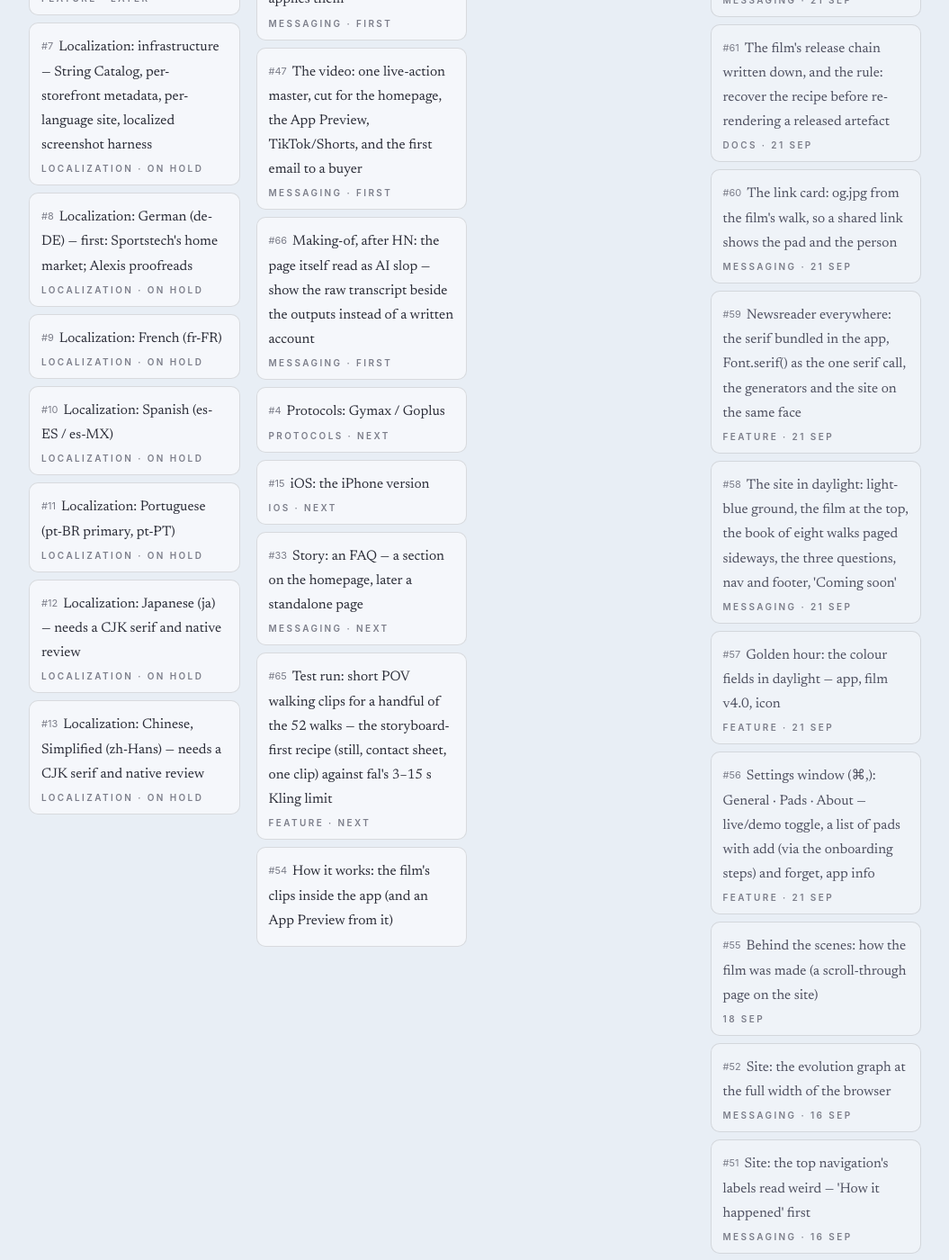
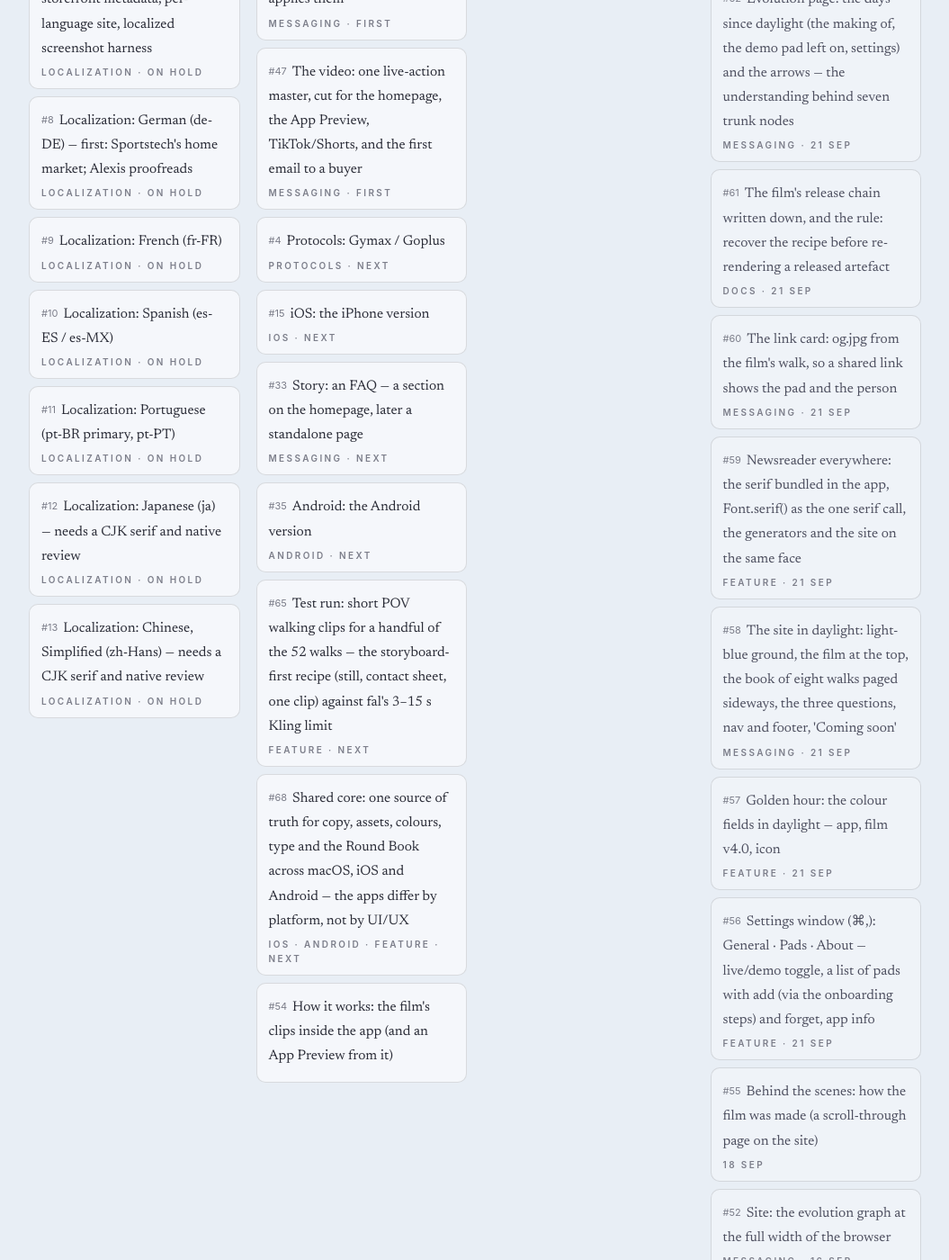
Before and after one commit to akaalias/mosey-site, a Jekyll site: the page built from backlog.html, in a window 1280 px wide and 1400 px high, scrolled down 1286 px. Shown: the whole window at 90% size, without its empty margins (112-1167 px from the left). Built offline with Jekyll 4.4.1, drawn with Linux system fonts in a browser that asks for light colours; some of the changed text lies outside the part shown.

Commit message:
Backlog: the shared core (#68), Android in the release flow

```diff
--- a/backlog.html
+++ b/backlog.html
@@ -27,11 +27,10 @@ description: "What's on Mosey's board: the tickets, iced, next, in hand and done
 
 <div class='bl-head'><div class='kicker'>Mosey · Backlog</div><h1>What's on the board.</h1><p>The tickets as they stand: what's iced, what's next, what's in hand, what's done. Every one is a real ticket in the project's tracker; this page is a print of them.</p></div>
 <div class='bl-cols'>
-<section class='bl-col icebox'><h2>Icebox</h2><span class='bl-sub'><b>13</b> · later, or on hold</span><ul class='bl-list'>
+<section class='bl-col icebox'><h2>Icebox</h2><span class='bl-sub'><b>12</b> · later, or on hold</span><ul class='bl-list'>
 <li class='bl-card'><span class='bl-num'>#5</span><span class='bl-title'>Protocols: FitShow proprietary fallback (for FitShow modules that don&#x27;t expose FTMS)</span><span class='bl-kick'>protocols · later</span></li>
 <li class='bl-card'><span class='bl-num'>#16</span><span class='bl-title'>Marketing: research the most effective organic approach on X/Twitter and TikTok (assume iOS, KingSmith support and localization exist)</span><span class='bl-kick'>marketing · later</span></li>
 <li class='bl-card'><span class='bl-num'>#34</span><span class='bl-title'>Story: &quot;sitting is the new smoking&quot; — the sedentary-time research on the Research page and in a post</span><span class='bl-kick'>messaging · later</span></li>
-<li class='bl-card'><span class='bl-num'>#35</span><span class='bl-title'>Android: the Android version</span><span class='bl-kick'>Android · later</span></li>
 <li class='bl-card'><span class='bl-num'>#38</span><span class='bl-title'>The orb: a more magic presence than the breath</span><span class='bl-kick'>feature · later</span></li>
 <li class='bl-card'><span class='bl-num'>#40</span><span class='bl-title'>Walk together: invite up to three friends, get told when one is on a stroll, and join them live — their orb and yours on the same ring</span><span class='bl-kick'>feature · later</span></li>
 <li class='bl-card'><span class='bl-num'>#7</span><span class='bl-title'>Localization: infrastructure — String Catalog, per-storefront metadata, per-language site, localized screenshot harness</span><span class='bl-kick'>localization · on hold</span></li>
@@ -42,7 +41,7 @@ description: "What's on Mosey's board: the tickets, iced, next, in hand and done
 <li class='bl-card'><span class='bl-num'>#12</span><span class='bl-title'>Localization: Japanese (ja) — needs a CJK serif and native review</span><span class='bl-kick'>localization · on hold</span></li>
 <li class='bl-card'><span class='bl-num'>#13</span><span class='bl-title'>Localization: Chinese, Simplified (zh-Hans) — needs a CJK serif and native review</span><span class='bl-kick'>localization · on hold</span></li>
 </ul></section>
-<section class='bl-col todo'><h2>To do</h2><span class='bl-sub'><b>13</b> · next, in order</span><ul class='bl-list'>
+<section class='bl-col todo'><h2>To do</h2><span class='bl-sub'><b>14</b> · next, in order</span><ul class='bl-list'>
 <li class='bl-card'><span class='bl-num'>#1</span><span class='bl-title'>Protocols: a second backend behind PadManager (the seam for KingSmith, Gymax, FitShow)</span><span class='bl-kick'>protocols · first</span></li>
 <li class='bl-card'><span class='bl-num'>#2</span><span class='bl-title'>Protocols: KingSmith v1 — WalkingPad A1, A1 Pro, C1, C2, R1, R1 Pro</span><span class='bl-kick'>protocols · first</span></li>
 <li class='bl-card'><span class='bl-num'>#3</span><span class='bl-title'>Protocols: KingSmith v2 — WalkingPad R2, X21, K12 Pro, MXG, G1C</span><span class='bl-kick'>protocols · first</span></li>
@@ -50,16 +49,19 @@ description: "What's on Mosey's board: the tickets, iced, next, in hand and done
 <li class='bl-card'><span class='bl-num'>#14</span><span class='bl-title'>Messaging &amp; ASO, English: one voice across app, store, screenshots, site, blog — iterate until it fits</span><span class='bl-kick'>messaging · first</span></li>
 <li class='bl-card'><span class='bl-num'>#30</span><span class='bl-title'>Story: a top-level &quot;Research&quot; page — the Blue Zones and Buettner&#x27;s findings for someone who has never heard of them, and how Mosey applies them</span><span class='bl-kick'>messaging · first</span></li>
 <li class='bl-card'><span class='bl-num'>#47</span><span class='bl-title'>The video: one live-action master, cut for the homepage, the App Preview, TikTok/Shorts, and the first email to a buyer</span><span class='bl-kick'>messaging · first</span></li>
-<li class='bl-card'><span class='bl-num'>#66</span><span class='bl-title'>Making-of, after HN: the page itself read as AI slop — show the raw transcript beside the outputs instead of a written account</span><span class='bl-kick'>messaging · first</span></li>
 <li class='bl-card'><span class='bl-num'>#4</span><span class='bl-title'>Protocols: Gymax / Goplus</span><span class='bl-kick'>protocols · next</span></li>
 <li class='bl-card'><span class='bl-num'>#15</span><span class='bl-title'>iOS: the iPhone version</span><span class='bl-kick'>iOS · next</span></li>
 <li class='bl-card'><span class='bl-num'>#33</span><span class='bl-title'>Story: an FAQ — a section on the homepage, later a standalone page</span><span class='bl-kick'>messaging · next</span></li>
+<li class='bl-card'><span class='bl-num'>#35</span><span class='bl-title'>Android: the Android version</span><span class='bl-kick'>Android · next</span></li>
 <li class='bl-card'><span class='bl-num'>#65</span><span class='bl-title'>Test run: short POV walking clips for a handful of the 52 walks — the storyboard-first recipe (still, contact sheet, one clip) against fal&#x27;s 3–15 s Kling limit</span><span class='bl-kick'>feature · next</span></li>
+<li class='bl-card'><span class='bl-num'>#68</span><span class='bl-title'>Shared core: one source of truth for copy, assets, colours, type and the Round Book across macOS, iOS and Android — the apps differ by platform, not by UI/UX</span><span class='bl-kick'>iOS · Android · feature · next</span></li>
 <li class='bl-card'><span class='bl-num'>#54</span><span class='bl-title'>How it works: the film&#x27;s clips inside the app (and an App Preview from it)</span><span class='bl-kick'></span></li>
 </ul></section>
-<section class='bl-col doing'><h2>Doing</h2><span class='bl-sub'><b>0</b> · in hand</span><ul class='bl-list'>
+<section class='bl-col doing'><h2>Doing</h2><span class='bl-sub'><b>1</b> · in hand</span><ul class='bl-list'>
+<li class='bl-card'><span class='bl-num'>#66</span><span class='bl-title'>Making-of, after HN: the page itself read as AI slop — show the raw transcript beside the outputs instead of a written account</span><span class='bl-kick'>messaging · first</span></li>
 </ul></section>
-<section class='bl-col done'><h2>Done</h2><span class='bl-sub'><b>24</b> · shipped, newest first</span><ul class='bl-list'>
+<section class='bl-col done'><h2>Done</h2><span class='bl-sub'><b>25</b> · shipped, newest first</span><ul class='bl-list'>
+<li class='bl-card'><span class='bl-num'>#67</span><span class='bl-title'>Evolution: the newest dots open at the centre of the window, not stuck to the right border</span><span class='bl-kick'>feature · 21 Sep</span></li>
 <li class='bl-card'><span class='bl-num'>#64</span><span class='bl-title'>The film, v4.1: the call shot as a desktop — the Teams window on the left, the Nudge popup popping in top right, the push-in</span><span class='bl-kick'>messaging · 21 Sep</span></li>
 <li class='bl-card'><span class='bl-num'>#53</span><span class='bl-title'>The video, before the shoot: an AI stand-in with the same script as the live-action film (#47)</span><span class='bl-kick'>messaging · 21 Sep</span></li>
 <li class='bl-card'><span class='bl-num'>#48</span><span class='bl-title'>Pads without a step counter never leave the waiting pace: presence must be assumed where it can&#x27;t be sensed</span><span class='bl-kick'>protocols · bug · 21 Sep</span></li>
@@ -86,4 +88,4 @@ description: "What's on Mosey's board: the tickets, iced, next, in hand and done
 <li class='bl-card'><span class='bl-num'>#32</span><span class='bl-title'>Round Book v3: strolls of 3 to 20 minutes, twenty-minute rests — the rhythm the finding actually describes</span><span class='bl-kick'>4 Sep</span></li>
 </ul></section>
 </div>
-<p class='bl-foot'>Drawn from the project's issue tracker by a script and refreshed about once a week; last printed 21 September 2026. Mosey is built by Alexis Rondeau with Claude.</p>
+<p class='bl-foot'>Drawn from the project's issue tracker by a script and refreshed about once a week; last printed 23 September 2026. Mosey is built by Alexis Rondeau with Claude.</p>
```
